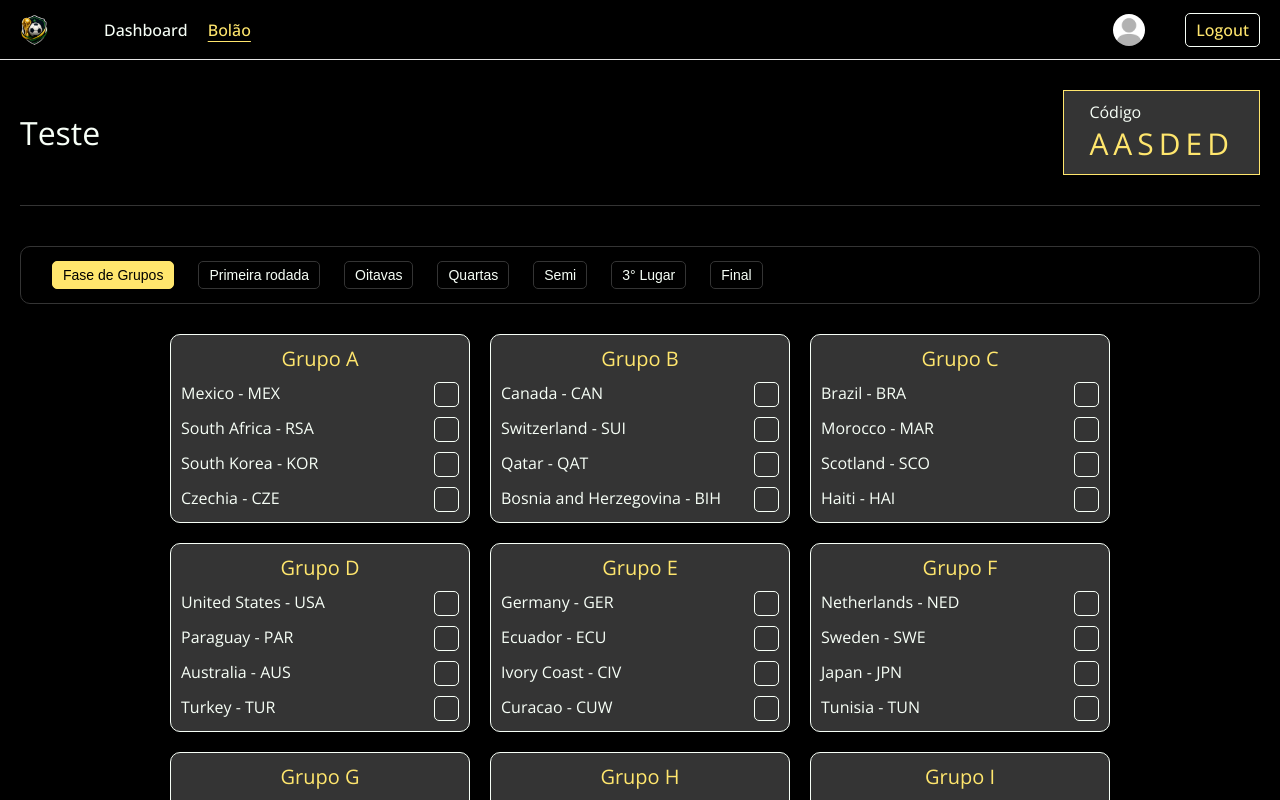
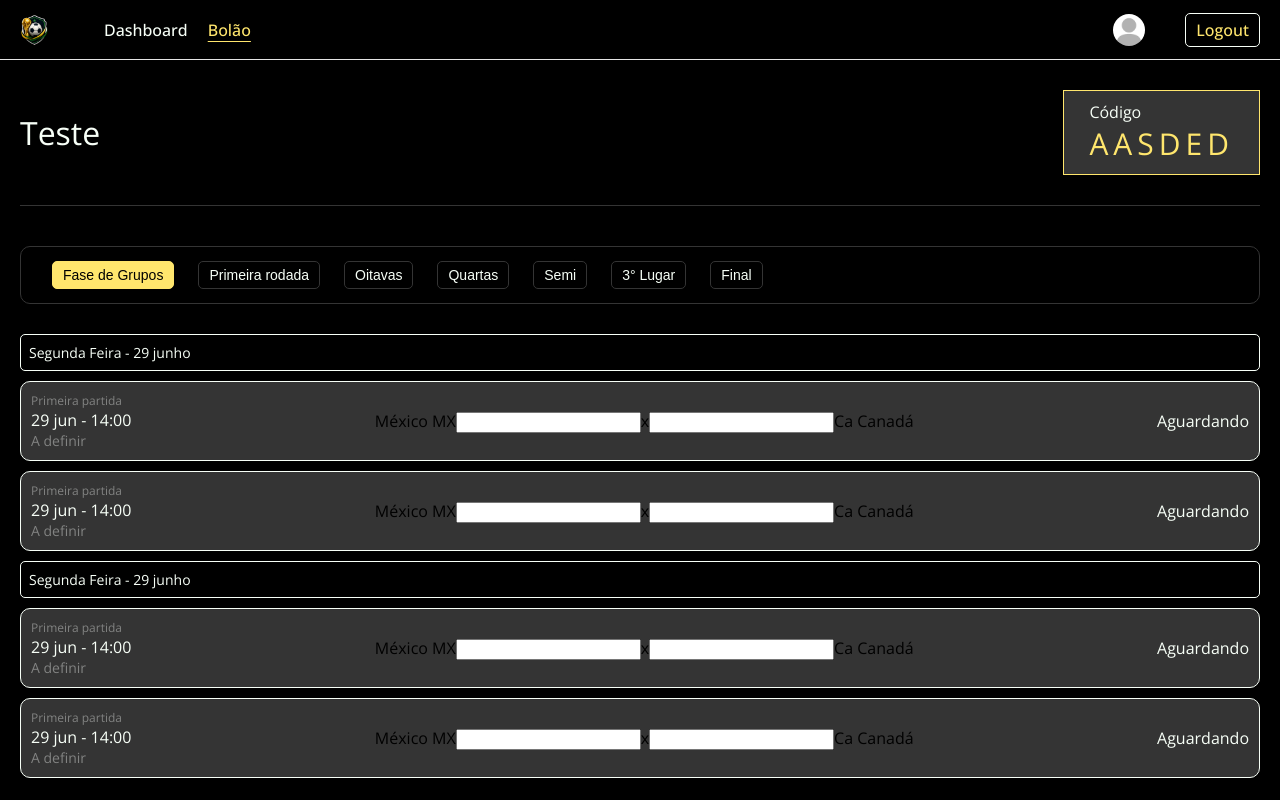
Before and after one commit to RizziSilva/bolao, a React (Vite) app: page /bolao/1 in a window 1280 px wide. Shown: the top 800 px of the page. Built offline with nearby package versions, Linux system fonts and the light colour scheme; no server answers.

Commit message:
feat: create match component

```diff
--- a/src/pages/bolao-detail/components/index.js
+++ b/src/pages/bolao-detail/components/index.js
@@ -1,2 +1,3 @@
 export { Stages } from "./stages";
 export { GroupStageCard } from "./group-stage-card";
+export { Matchs } from "./matchs";
--- /dev/null
+++ b/src/pages/bolao-detail/components/matchs/index.jsx
@@ -0,0 +1,43 @@
+import "./style.scss";
+
+export function Matchs({ matchs = ["", ""] }) {
+  function renderTeams() {
+    return (
+      <>
+        <span className="team">México MX</span>
+        <input className="input" />
+        <span className="versus">x</span>
+        <input className="input" />
+        <span className="team">Ca Canadá</span>
+      </>
+    );
+  }
+
+  function renderMatchsCard() {
+    return matchs.map(() => (
+      <div className="container-match">
+        <div className="container-info">
+          <span className="info">Primeira partida</span>
+          <span className="date">29 jun - 14:00</span>
+          <span className="status">A definir</span>
+        </div>
+        <div className="container-teams">{renderTeams()}</div>
+        <div className="container-status">
+          <span className="status">Aguardando</span>
+        </div>
+      </div>
+    ));
+  }
+  function renderDayMatchs({ dayMatchs = ["", ""] }) {
+    return dayMatchs.map(() => (
+      <div className="container-day-matchs">
+        <div className="container-header">
+          <span className="text">Segunda Feira - 29 junho</span>
+        </div>
+        {renderMatchsCard()}
+      </div>
+    ));
+  }
+
+  return <div id="container-matchs-component">{renderDayMatchs({})}</div>;
+}
--- /dev/null
+++ b/src/pages/bolao-detail/components/matchs/style.scss
@@ -0,0 +1,66 @@
+@use "@styles" as *;
+
+#container-matchs-component {
+  display: flex;
+  flex-direction: column;
+
+  > .container-day-matchs {
+    display: flex;
+    flex-direction: column;
+
+    > .container-header {
+      display: flex;
+      align-items: center;
+      border: 0.5px solid $mint-cream;
+      border-radius: 5px;
+      padding: 8px;
+      margin-bottom: 10px;
+
+      > .text {
+        font-size: 14px;
+        color: $mint-cream;
+      }
+    }
+
+    > .container-match {
+      display: flex;
+      justify-content: space-between;
+      align-items: center;
+      background-color: $graphite;
+      padding: 10px;
+      border: 0.5px solid $mint-cream;
+      margin-bottom: 10px;
+      border-radius: 10px;
+
+      > .container-info {
+        display: flex;
+        flex-direction: column;
+
+        > .info {
+          font-size: 12px;
+          color: $clear-text;
+        }
+
+        > .date {
+          font-size: 16px;
+          color: $mint-cream;
+        }
+
+        > .status {
+          font-size: 14px;
+          color: $clear-text;
+        }
+      }
+
+      > .container-status {
+        display: flex;
+        justify-content: center;
+        align-items: center;
+
+        > .status {
+          color: $mint-cream;
+        }
+      }
+    }
+  }
+}
--- a/src/pages/bolao-detail/index.jsx
+++ b/src/pages/bolao-detail/index.jsx
@@ -1,7 +1,7 @@
 import { useEffect, useState } from "react";
 import { useParams } from "react-router-dom";
 import { MOCK_BOLAO, MOCK_STAGES, MOCK_TEAMS } from "@constants";
-import { GroupStageCard, Stages } from "./components";
+import { GroupStageCard, Matchs, Stages } from "./components";
 import "./style.scss";
 
 export function BolaoDetail() {
@@ -46,7 +46,8 @@ export function BolaoDetail() {
           selectedStage={selectedStage}
           setSelectedStage={setSelectedStage}
         />
-        <GroupStageCard />
+        {/* <GroupStageCard /> */}
+        <Matchs />
       </div>
     </div>
   );
--- a/src/styles/_variables.scss
+++ b/src/styles/_variables.scss
@@ -11,3 +11,4 @@ $light-green: #90ee90;
 $black: black;
 $white: white;
 $header-height: 60px;
+$clear-text: #828382;
```
